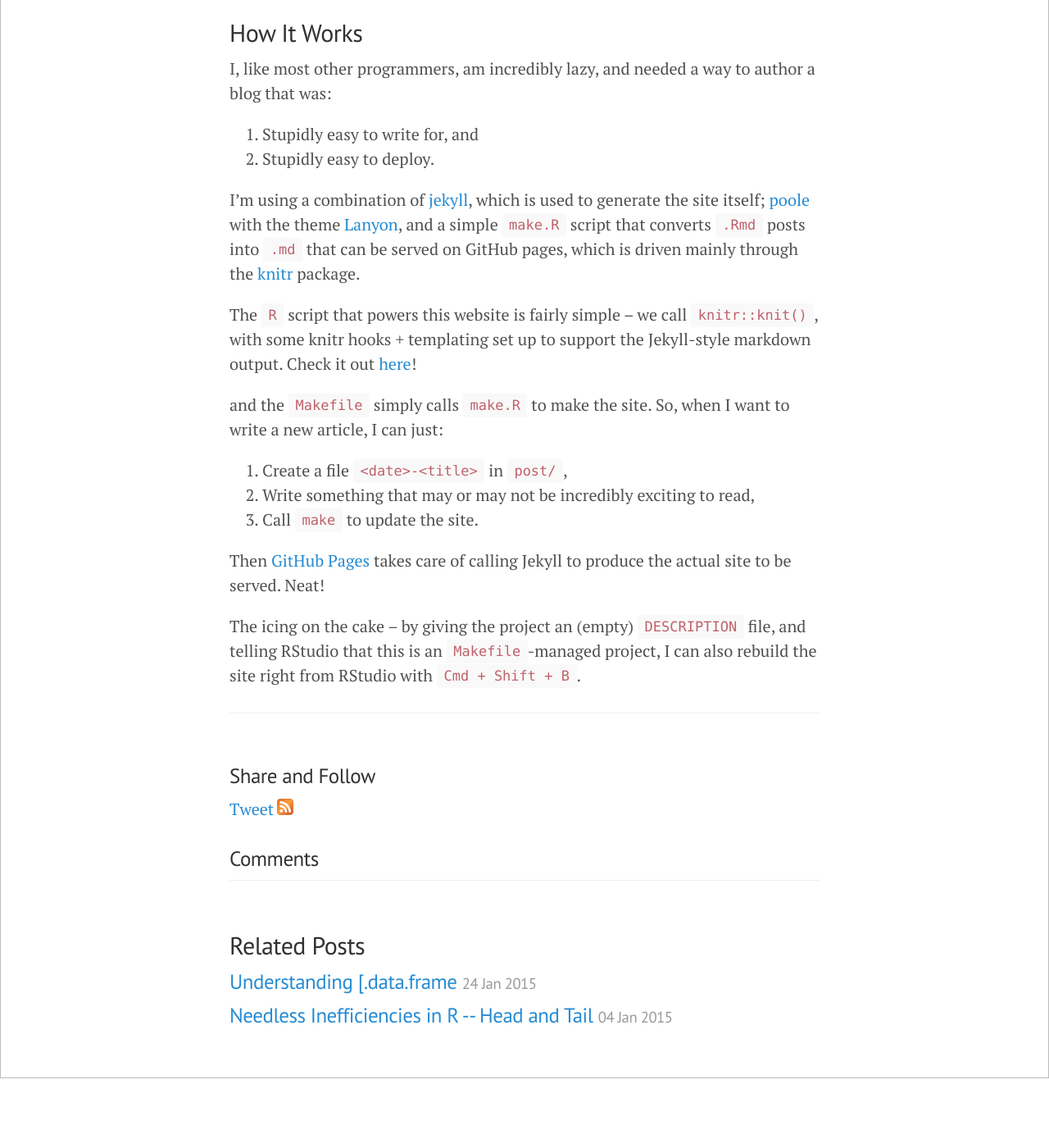
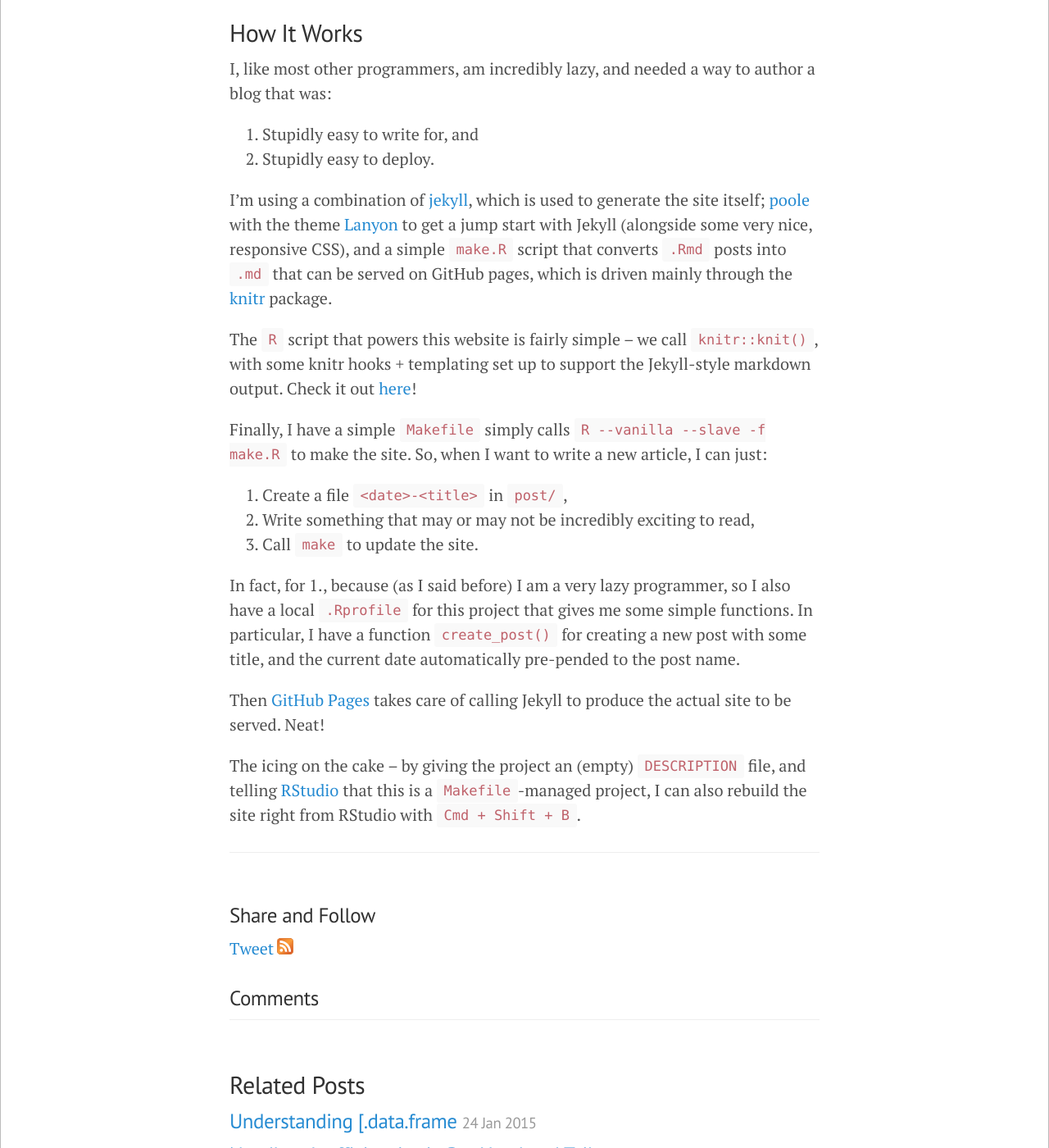
Before and after one commit to kevinushey/blog, a Jekyll site: the page built from _posts/2015-01-03-first-post.md, in a window 1280 px wide and 1400 px high, scrolled down 493 px. Shown: the whole window at 82% size. Built offline with Jekyll 4.4.1, drawn with Linux system fonts in a browser that asks for light colours; comment, search, counter and statistics services are not loaded; before the commit the page ends 1808 px from its top, so only the background shows below that.

Commit message:
update first post a bit

```diff
--- a/_posts/2015-01-03-first-post.md
+++ b/_posts/2015-01-03-first-post.md
@@ -5,7 +5,8 @@ tags: R
 comments: true
 ---
 
-This is the first post for my `R` + [knitr](http://yihui.name/knitr/) +
+This is the first post for my
+[R](http://www.r-project.org/) + [knitr](http://yihui.name/knitr/) +
 [jekyll](http://jekyllrb.com/) + [poole](https://github.com/poole/poole)
 powered blog.
 
@@ -33,7 +34,8 @@ a blog that was:
 
 I'm using a combination of [jekyll](http://jekyllrb.com/), which is used to
 generate the site itself; [poole](https://github.com/poole/poole) with the theme
-[Lanyon](http://lanyon.getpoole.com/), and a simple `make.R` script that converts
+[Lanyon](http://lanyon.getpoole.com/) to get a jump start with Jekyll (alongside
+some very nice, responsive CSS), and a simple `make.R` script that converts
 `.Rmd` posts into `.md` that can be served on GitHub pages, which is driven
 mainly through the [knitr](http://yihui.name/knitr/) package.
 
@@ -41,16 +43,24 @@ The `R` script that powers this website is fairly simple -- we call
 `knitr::knit()`, with some knitr hooks + templating set up to support the
 Jekyll-style markdown output. Check it out [here]({{ site.baseurl }}/make.R)!
 
-and the `Makefile` simply calls `make.R` to make the site. So, when I want to
+Finally, I have a simple `Makefile` simply calls
+`R --vanilla --slave -f make.R` to make the site. So, when I want to
 write a new article, I can just:
 
 1. Create a file `<date>-<title>` in `post/`,
 2. Write something that may or may not be incredibly exciting to read,
 3. Call `make` to update the site.
 
+In fact, for 1., because (as I said before) I am a very lazy programmer,
+so I also have a local `.Rprofile` for this project that gives me some
+simple functions. In particular, I have a function `create_post()` for
+creating a new post with some title, and the current date automatically
+pre-pended to the post name.
+
 Then [GitHub Pages](https://pages.github.com/) takes care of calling Jekyll
 to produce the actual site to be served. Neat!
 
 The icing on the cake -- by giving the project an (empty) `DESCRIPTION` file,
-and telling RStudio that this is an `Makefile`-managed project, I can also
+and telling [RStudio](http://www.rstudio.com/) that this is a
+`Makefile`-managed project, I can also
 rebuild the site right from RStudio with `Cmd + Shift + B`.
```
Also changed, not shown: posts/2015-01-03-first-post.Rmd (+14 -4 lines).
